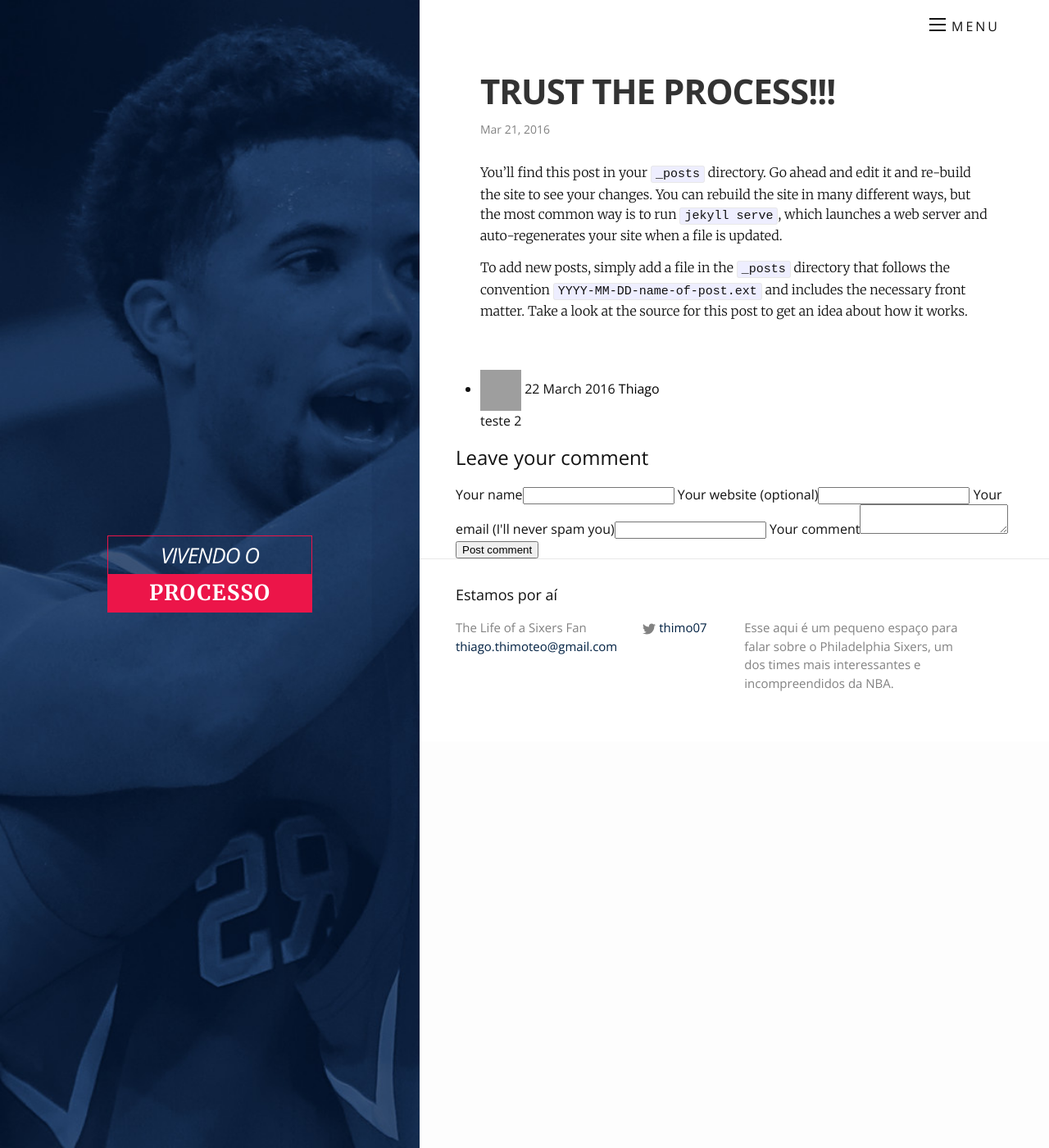
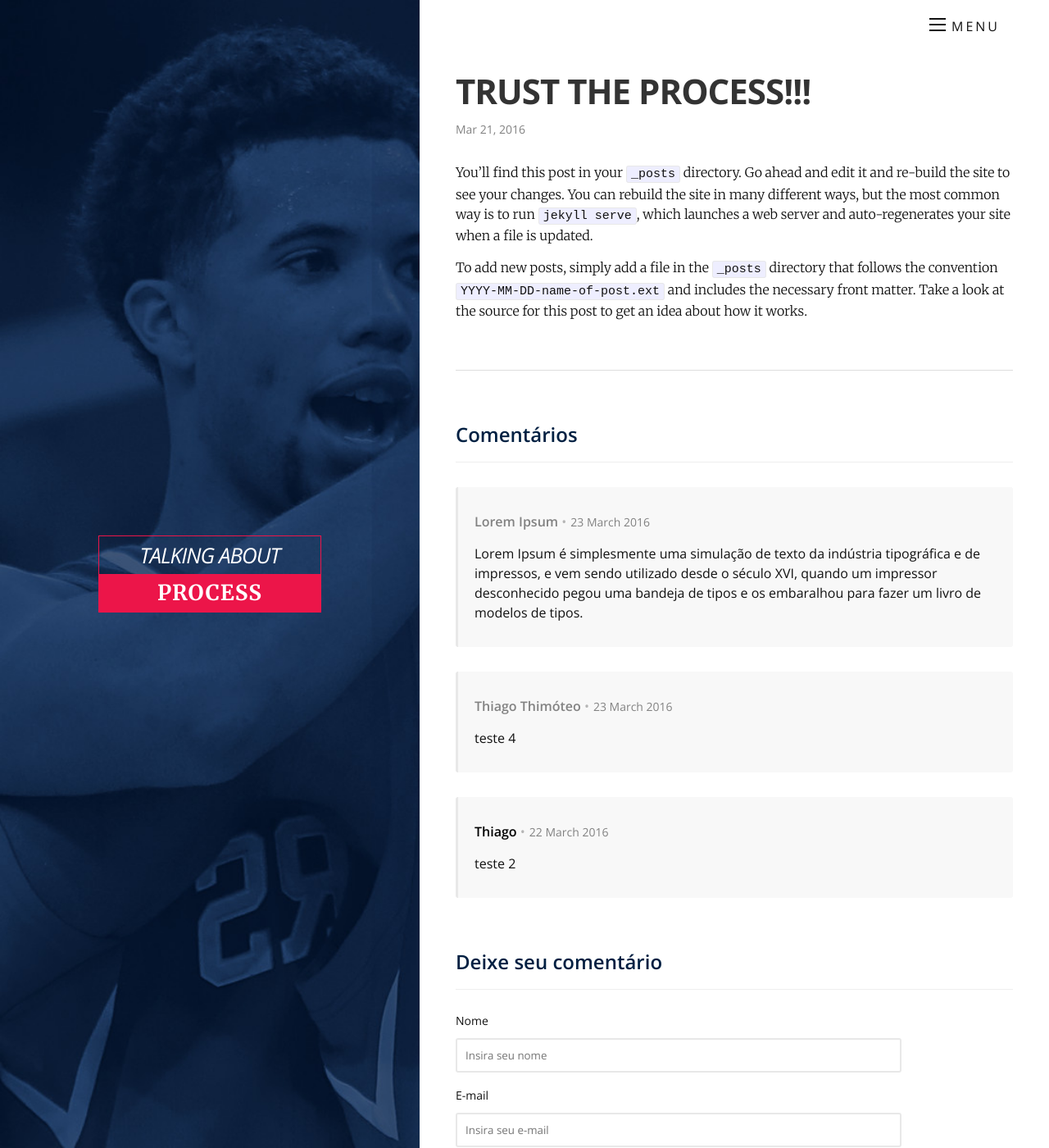
Before and after one commit to thiagothimoteo/sixers-blog, a Jekyll site: the page built from src/_posts/2016-03-21-trust-the-process.markdown, in a window 1280 px wide and 1400 px high. Shown: the whole window at 82% size. Built offline with Jekyll 4.4.1, drawn with Linux system fonts in a browser that asks for light colours; grey boxes are pictures that could not be loaded.

Commit message:
Inserindo estilo na area de comentarios

```diff
--- a/package.json
+++ b/package.json
@@ -9,6 +9,10 @@
   "author": "Thiago Thimóteo",
   "license": "ISC",
   "devDependencies": {
-    "gulp": "^3.9.1"
+    "browser-sync": "^2.11.2",
+    "gulp": "^3.9.1",
+    "gulp-rename": "^1.2.2",
+    "gulp-shell": "^0.5.2",
+    "gulp-uglify": "^1.5.3"
   }
 }
--- a/src/_data/comments.yml
+++ b/src/_data/comments.yml
@@ -1,11 +1,38 @@
 ---
   sessions:
     -
-      _id: "ODU1MzA="
-      comment: "teste"
-      created: "2016-03-22T19:48:24.988Z"
+      _id: "ODU1NDQ="
+      comment: "\r\nLorem Ipsum é simplesmente uma simulação de texto da indústria tipográfica e de impressos, e vem sendo utilizado desde o século XVI, quando um impressor desconhecido pegou uma bandeja de tipos e os embaralhou para fazer um livro de modelos de tipos. "
+      created: "2016-03-23T15:09:40.324Z"
+      email: "loremipsum@email.com"
+      name: "Lorem Ipsum"
+      path: "/jekyll/update/2016/03/21/trust-the-process.html"
+      avatar: "//www.gravatar.com/avatar/83bf095e331df8d4918c052e40182997?s=50&r=pg&d=404"
+    -
+      _id: "ODU1NDM="
+      comment: "teste 4"
+      created: "2016-03-23T13:51:34.939Z"
       email: "thiago.thimoteo@gmail.com"
-      name: "Thiago"
+      name: "Thiago Thimóteo"
+      path: "/jekyll/update/2016/03/21/trust-the-process.html"
+      url: "t"
+      avatar: "//www.gravatar.com/avatar/4a1f8c1e8a8912e03f05abb4d02f83fc?s=50&r=pg&d=404"
+    -
+      _id: "ODU1NDI="
+      comment: "teste 3"
+      created: "2016-03-23T13:44:54.877Z"
+      email: "t"
+      name: "Th"
+      path: ""
+      url: ""
+      avatar: "//www.gravatar.com/avatar/e358efa489f58062f10dd7316b65649e?s=50&r=pg&d=404"
+    -
+      _id: "ODU1NDE="
+      comment: "teste 3"
+      created: "2016-03-23T13:44:54.708Z"
+      email: "thiago.thimoteo@gmail.com"
+      name: "Thiago Thimóteo"
+      path: ""
       url: ""
       avatar: "//www.gravatar.com/avatar/4a1f8c1e8a8912e03f05abb4d02f83fc?s=50&r=pg&d=404"
     -
@@ -18,8 +45,3 @@
       path: "/jekyll/update/2016/03/21/trust-the-process.html"
       url: ""
       avatar: "//www.gravatar.com/avatar/9275caf34539427601de0a71e93f572e?s=50&r=pg&d=404"
-    -
-      _id: "ODU1MjY="
-      created: "2016-03-22T19:31:07.830Z"
-      {YOUR-DATA-FIELD}: "teste"
-      avatar: "//www.gravatar.com/avatar/d415f0e30c471dfdd9bc4f827329ef48?s=50&r=pg&d=404"
--- a/src/_includes/header.html
+++ b/src/_includes/header.html
@@ -4,8 +4,8 @@
     <div class="logo">
 
       <a class="site-title" href="{{ site.baseurl }}/">
-        <span>Vivendo o</span>
-        <span> Processo</span>
+        <span>Talking about</span>
+        <span> Process</span>
       </a>
     </div>
   </div>
--- a/src/_layouts/default-post.html
+++ b/src/_layouts/default-post.html
@@ -14,7 +14,7 @@
        {% include footer.html %}
     </div>
 
-    <script src="{{ "/js/main.js" }}"></script>
+    <script src="{{ "/js/main.min.js" }}"></script>
   </body>
 
 </html>
--- a/src/_layouts/post.html
+++ b/src/_layouts/post.html
@@ -14,18 +14,21 @@ layout: default-post
 
 </article>
 
+<section>
+  <h2 class="section-title">Comentários</h2>
+  <hr class="line">
   <ul class="listing comments">
     {% for comment in site.data.comments.sessions %}
       {% if comment.path == page.url %}
       <li>
-      <img src="{{ comment.avatar }}" alt="{{ comment.name }}">
-      <time datetime="{{ comment.created | date_to_xmlschema }}">{{ comment.created | date_to_long_string  }}</time>
+        <!--<img src="{{ comment.avatar }}" alt="{{ comment.name }}">-->
         {% if comment.url %}
           <a href="{{ comment.url }}" class="commenter">{{ comment.name }}</a>
         {% else %}
           <span class="commenter">{{ comment.name }}</span>
         {% endif %}
-      <div>
+        <time class="comment-time" datetime="{{ comment.created | date_to_xmlschema }}">{{ comment.created | date_to_long_string  }}</time>
+        <div class="comment">
           {{ comment.comment }}
         </div>
       </li>
@@ -33,18 +36,28 @@ layout: default-post
     {% endfor %}
   </ul>
 
-<!--<form action="http://pooleapp.com/stash/7d93a08c-d347-4d93-93c7-8bbf3e745993/" method="post">
-  <input type="hidden" name="redirect_to" value="{YOUR-THANKS-PAGE}" />
-  <input type="text" name="{YOUR-DATA-FIELD}" />
-  <input type="submit" value="submit" />
-</form>-->
+</section>
 
-<form action="http://pooleapp.com/stash/7d93a08c-d347-4d93-93c7-8bbf3e745993/" method="post" id="comment-form" class="comment-form">
-  <h2>Leave your comment</h2>
+<form action="http://pooleapp.com/stash/7d93a08c-d347-4d93-93c7-8bbf3e745993/" method="post" class="comment-form" class="comment-form">
+  <h2 class="section-title">Deixe seu comentário</h2>
+  <hr class="line">
   <input type="hidden" name="redirect_to" class="redirect" value="{YOUR-THANKS-PAGE}" />
-  <label for="name">Your name</label><input type="text" name="name">
-  <label for="url">Your website <span>(optional)</span></label><input type="text" name="url">
-  <label for="email">Your email <span>(I'll never spam you)</span></label><input type="text" name="email">
-  <label for="comment">Your comment</label><textarea name="comment" class="comment-text"></textarea>
-  <input type="submit" value="Post comment" class="submit" />
+  <input type="hidden" name="path" value="{{ page.url }}" />
+  <div class="form-group">
+    <label for="name">Nome</label>
+    <input type="text" name="name" placeholder="Insira seu nome">
+  </div>
+  <!--<div class="form-group">
+    <label for="url">Seu site <span>(opcional)</span></label>
+    <input type="text" name="url" placeholder="http://">
+  </div>-->
+  <div class="form-group">
+    <label for="email">E-mail</label>
+    <input type="text" name="email" placeholder="Insira seu e-mail">
+  </div>
+  <div class="form-group">
+    <label for="comment">Comentário</label>
+    <textarea name="comment" class="comment-text" placeholder="Insira seu comentário"></textarea>
+  </div>
+  <input type="submit" value="Enviar Comentário" class="submit" />
 </form>
--- a/src/_sass/_base.scss
+++ b/src/_sass/_base.scss
@@ -209,3 +209,32 @@ pre {
         }
     }
 }
+
+.section-title {
+    color: $brand-color;
+    font-weight: 600;
+}
+
+.form-group {
+    margin-bottom: 15px;
+}
+
+.line {
+  clear: both;
+  position: relative;
+  border: 0;
+  border-top: 1px solid #eee;
+  margin-top: 0;
+  margin-bottom: 25px;
+
+  &:after {
+    content: "";
+    position: absolute;
+    top: -1px;
+    left: 0;
+    width: 100px;
+    height: 2px;
+    display: block;
+    background-color: $brand-color-alt;
+    }
+}
--- a/src/_sass/_layout.scss
+++ b/src/_sass/_layout.scss
@@ -52,7 +52,7 @@
 
     span {
         padding: 0 50px;
-        text-align: left;
+        text-align: center;
     }
 
     span:first-child {
@@ -70,15 +70,12 @@
     }
 }
 
-@import "menu";
-
-
 
 /**
  * Site footer
  */
 .site-footer {
-    background-color: #fff;
+    background-color: #f5f5f5;
     border-top: 1px solid $grey-color-light;
     padding: $spacing-unit 0;
 }
@@ -152,7 +149,7 @@
     width: 60%;
     float: right;
     padding: ($spacing-unit*2) 0 0;
-    background-color: #f5f5f5;
+    background-color: #fdfdfd;
 
     @include media-query($on-palm) {
         width: 100%;
@@ -197,8 +194,10 @@
  * Posts
  */
 .post {
-    padding: $spacing-unit;
+    margin-bottom: $spacing-unit*2;
+    padding: $spacing-unit 0;
     background-color: #fff;
+    border-bottom: 1px solid #ddd;
 }
 
 .post-header {
@@ -265,3 +264,8 @@ a.read-more {
         font-weight: 300;
     }
 }
+
+
+@import "menu";
+
+@import "comments";
--- /dev/null
+++ b/src/_sass/comments.scss
@@ -0,0 +1,78 @@
+.comments {
+	margin: $spacing-unit 0;
+
+	li {
+		list-style: none;
+		background-color: #f8f8f8;
+		padding: $spacing-unit $spacing-unit/1.5;
+		margin: $spacing-unit 0;
+		//box-shadow: 0px 1px 4px 0px rgba(#000,.2);
+		border-left: 3px solid $grey-color-light;
+		border-radius: 3px;
+
+		&:first-child {
+			//padding-top: 0;
+		}
+	}
+}
+
+.commenter {
+	font: {
+		size: 16px;
+		weight: 600;
+	}
+	color: $grey-color;
+}
+
+.comment-time {
+	font-size: $small-font-size;
+	color: $grey-color;
+
+	&:before {
+		content: "•";
+		display: inline-block;
+		margin-right: 5px;
+		font-size: 16px;
+		color: lighten($grey-color, 20%);
+
+	}
+}
+
+.comment {
+	padding: $spacing-unit/2  0 0;
+}
+
+.comment-form {
+	margin: $spacing-unit*2 0;
+
+	label {
+		font-size: $small-font-size;
+	}
+
+	input, textarea {
+		display: block;
+		margin: 10px 0;
+		padding: 10px;
+		font-family: $base-font-family;
+		border: 2px solid $grey-color-light;
+		border-radius: 3px;
+
+
+	}
+	input[type="text"], input[type="email"], textarea {
+		width: 80%;
+
+		@include media-query($on-laptop) {
+			width: 100%;
+		}
+	}
+	input[type="submit"] {
+		padding: 10px 30px;
+		font-weight: 600;
+		color: $text-color-light;
+		background-color: $brand-color-alt;
+		border: 2px solid darken($brand-color-alt, 8%);
+		border-radius: 3px;
+	}
+
+}
```
Also changed, not shown: gulpfile.js (+27 -0 lines), src/js/main.min.js (added). Lines whose indentation alone changed are shown as unchanged.
